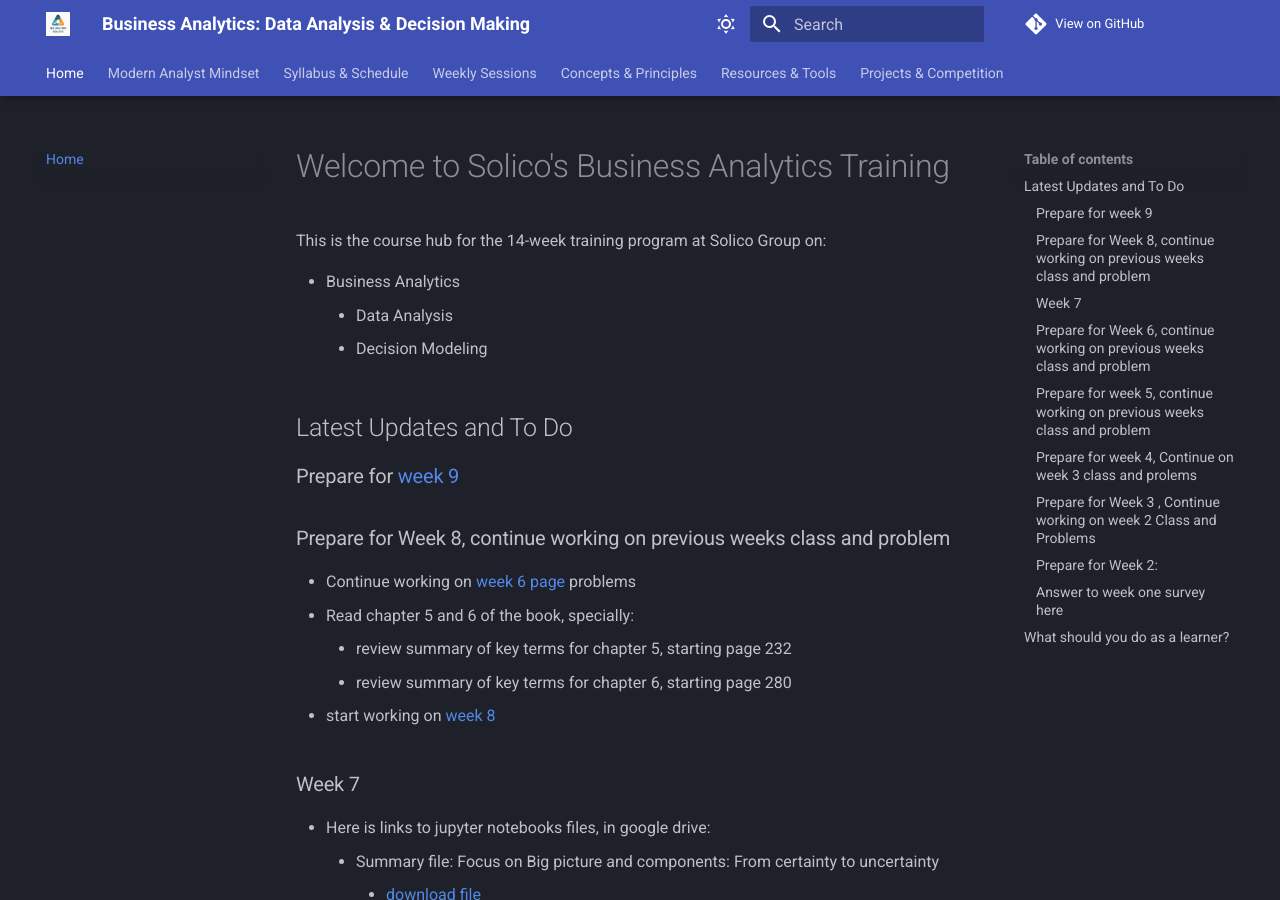
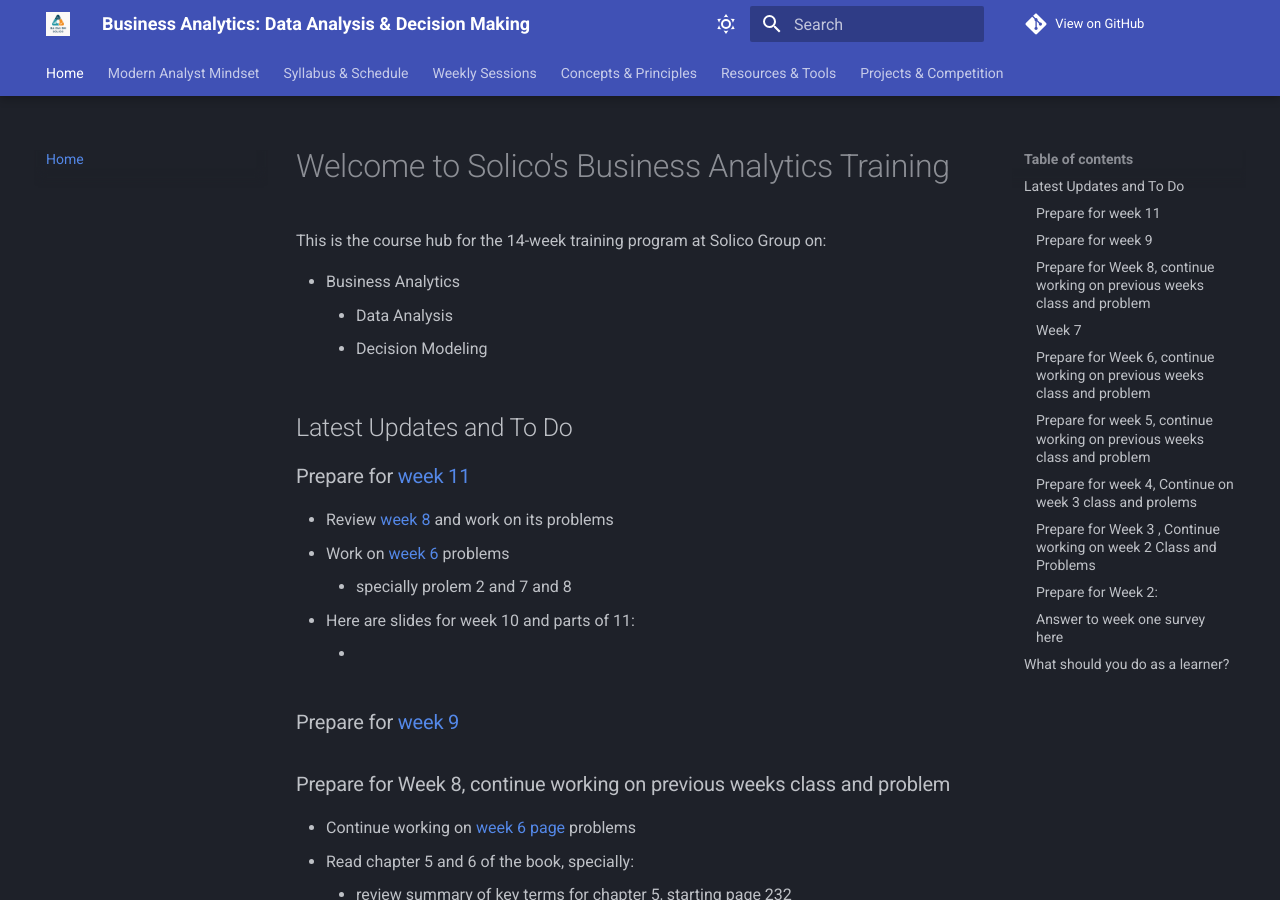
Before and after one commit to TheLoggicalOne/BA_for_Solico, an MkDocs documentation site: the page built from docs/index.md, in a window 1280 px wide and 900 px high. Built offline with MkDocs 1.6.1 and Material for MkDocs 9.7.7, drawn with Linux system fonts in a browser that asks for light colours; comment, search, counter and statistics services are not loaded.

Commit message:
commit in week 10

```diff
--- a/docs/index.md
+++ b/docs/index.md
@@ -10,6 +10,13 @@ This is the course hub for the 14-week training program at Solico Group on:
 
 
 ## Latest Updates and To Do
+### Prepare for [week 11](weeks/week10.md)
+- Review [week 8](weeks/week8.md) and work on its problems
+- Work on [week 6](weeks/week06.md) problems
+    - specially prolem 2 and 7 and 8
+- Here are slides for week 10 and parts of 11:
+    -
+
 ### Prepare for [week 9](weeks/week09.md)
 ### Prepare for Week 8, continue working on previous weeks class and problem
 - Continue working on [week 6 page](weeks/week06.md) problems
```
Also changed, not shown: docs/weeks/week11.md (added).
